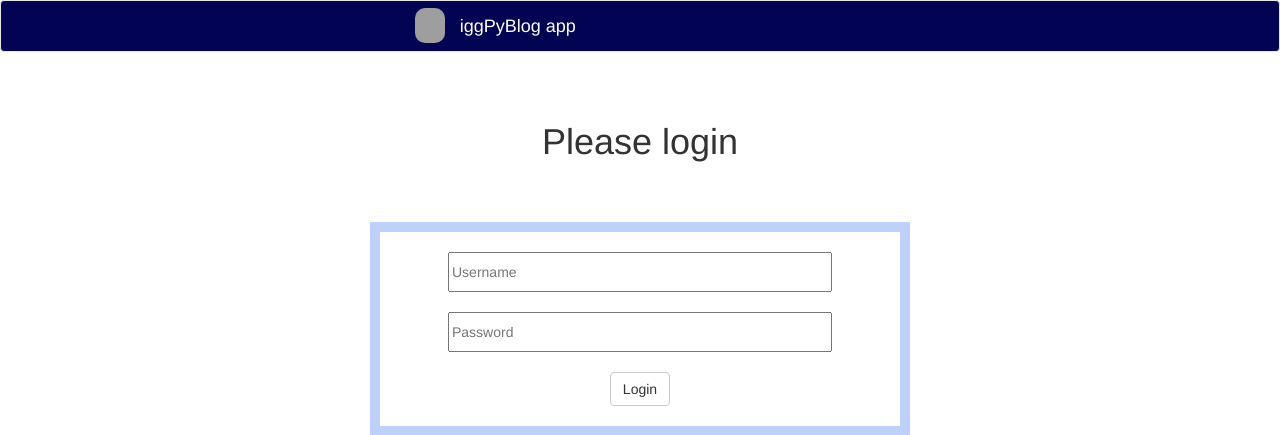
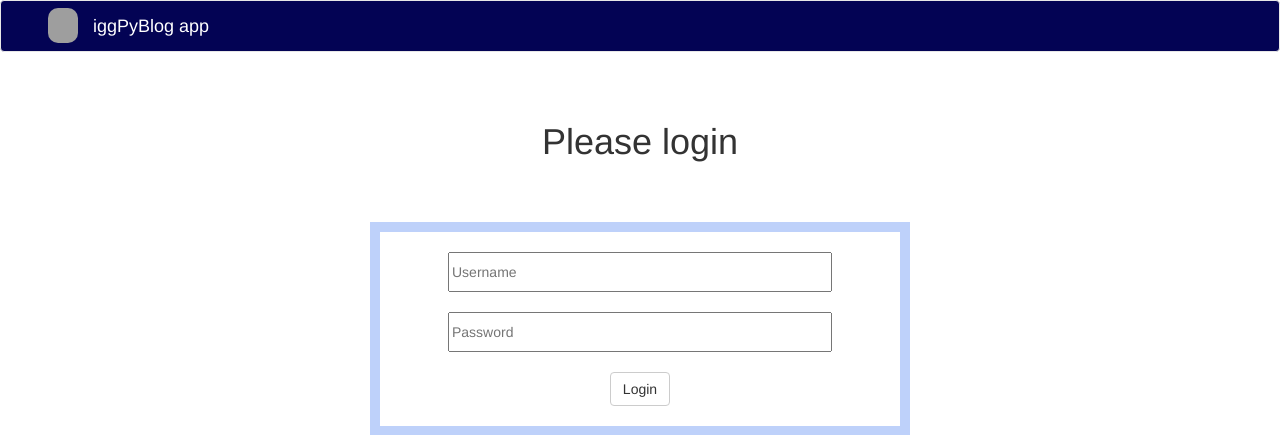
Before and after one commit to iggProjects/iggPyBlog, a Flask app: page / in a window 1280 px wide. Shown: the top 435 px of the page. Run offline with Flask 2, Linux system fonts and the light colour scheme; some libraries are stand-ins or nearby versions; grey boxes are pictures that could not be loaded.

Commit message:
update _navbar-login.html

```diff
--- a/templates/includes/_navbar-login.html
+++ b/templates/includes/_navbar-login.html
@@ -1,6 +1,6 @@
 <!--  navegation html -->
 <nav class="navbar navbar-default" style="background-color: rgb(3, 3, 84);">
-  <div class="container nav-disp-rows-cent" style="width:95%;  ">
+  <div class="container" style="width:95%;">
 
       <div class="navbar-header">
         <button type="button" class="navbar-toggle collapsed" data-toggle="collapse" data-target="#navbar" aria-expanded="false" aria-controls="navbar">
```
